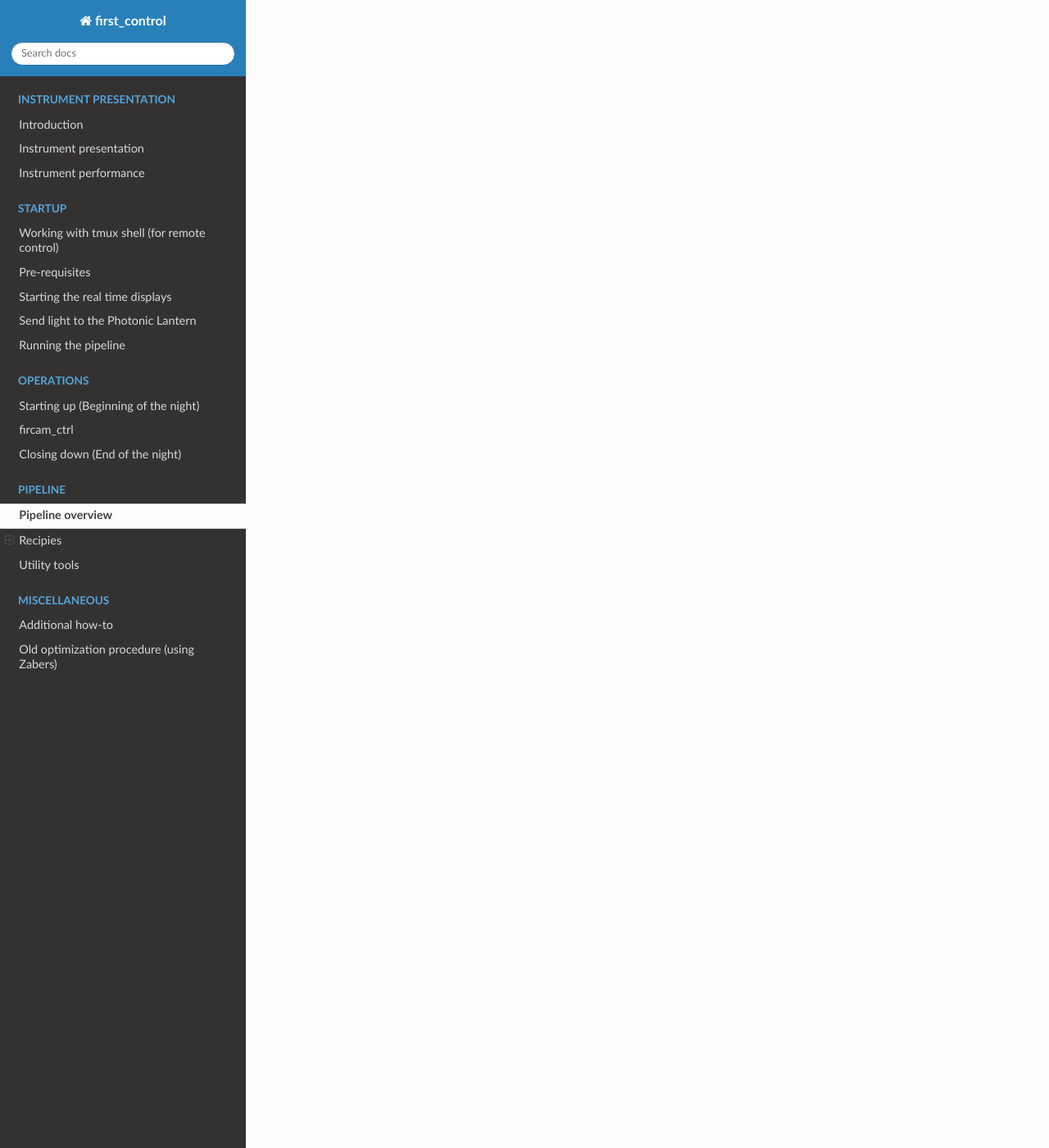
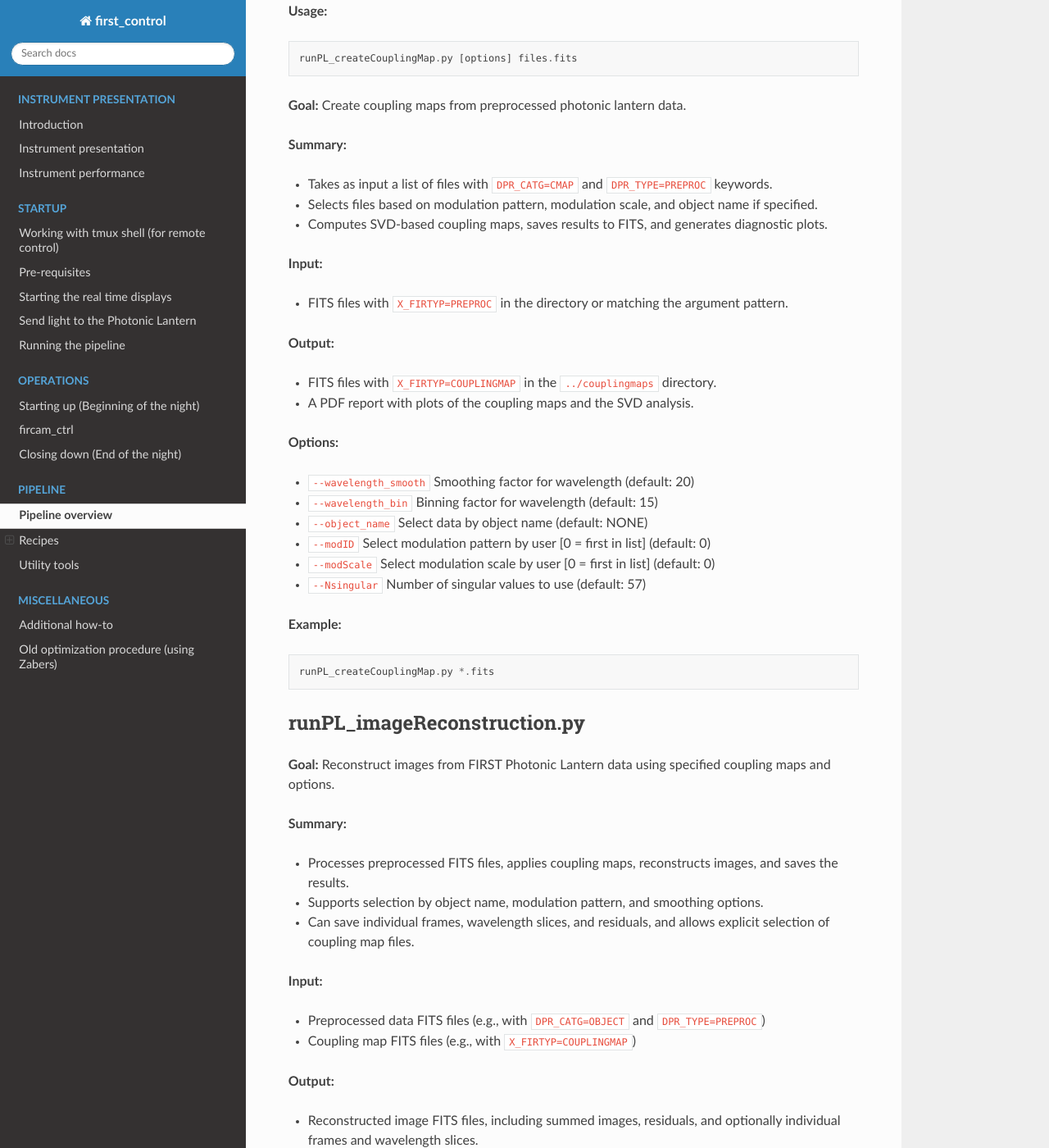
Before and after one commit to scexao-org/first_control, a Sphinx documentation site: the page built from source/recipies.md, in a window 1280 px wide and 1400 px high, scrolled down 3175 px. Shown: the whole window at 82% size. Built offline with Sphinx 7.4.7 and the Read the Docs theme 3.1.0, drawn with Linux system fonts in a browser that asks for light colours; some of the changed text lies outside the part shown.

Commit message:
UPdated pipeline description

````diff
--- a/source/recipies.md
+++ b/source/recipies.md
@@ -2,25 +2,158 @@
 
 ![](overview.png)
 
-# Recipies
+# Recipes
 
-## LP_createPixelMap.py
+## runPL_createPixelMap.py
 
- create a file “firstpl_PIXELS.fits” file from any directory of RAW data.Also create a png:
+**Usage:**
+```
+runPL_createPixelMap.py [options] [file_patterns]
+```
+**Goal:** Create the pixel map needed to preprocess the data.
+
+**Arguments:**
+- `file_patterns`: One or more glob patterns for FITS files (default: *.fits)
+
+**Input:**
+- FITS files with `X_FIRTYP=RAW` in the directory.
+
+**Output:**
+- A FITS file with the pixel map.
+- A PNG file with the pixel map visualization.
+
+**Options:**
+- `--pixel_min`         Minimum pixel value along wavelength axis (default: 20)
+- `--pixel_max`         Maximum pixel value along wavelength axis (default: 1600)
+- `--pixel_wide`        Window half width (default: 2; full width = 2*pixel_wide+1)
+- `--output_channels`   Number of output channels (default: 38)
+
+**Examples:**
+```
+runPL_createPixelMap.py --pixel_min=20 --pixel_max=1600 --pixel_wide=2 --output_channels=38 *.fits
+runPL_createPixelMap.py --pixel_min=50 --pixel_max=1500 --output_channels=32 data/*.fits
+```
 
 ## runPL_preprocess.py
 
-Cut the RAW data, output the data in the preproc directory, plus 2 plots
+**Usage:**
+```
+runPL_preprocess.py [options] [directory | files.fits]
+```
+**Goal:** Preprocess the data using the pixel map.
+
+**Input:**
+- FITS files with `X_FIRTYP=RAW` in the directory.
+- FITS files with `X_FIRTYP=PIXELMAP` in the directory.
+- The pixel map file is used to extract the data from the raw files and create new FITS files.
+
+**Output:**
+- FITS files with `X_FIRTYP=PREPROC` in the preproc directory.
+- Diagnostic figures saved in the preproc directory:
+    * Pixel map overlay on raw images.
+    * Centroid shift of the data in the pixel map as a function of time.
+- Pixel shift information is also stored in the FITS header (`QC_SHIFT`).
+
+**Options:**
+- `--pixel_map=FILE`   Specify which pixel map FITS file to use (default: auto-detect in directory)
+- `--loop=SECONDS`     Loop and check for new files every X seconds (default: 0, i.e., run once)
+
+**Examples:**
+```
+runPL_preprocess.py --pixel_map=/path/to/pixel_map.fits /path/to/directory
+runPL_preprocess.py /path/to/files*.fits
+```
+
+**Notes:**
+- The centroid shift figure is useful to check if the position of the pixels changed over time.
 
 ## runPL_createWavelengthMap.py
 
-create a wavelength map
+**Usage:**
+```
+runPL_createWavelengthMap.py [options]
+```
+**Goal:** Create a wavelength map from the provided FITS files.
 
+**Summary:**
+- Searches for FITS files with `X_FIRTYP=PREPROC` and `DATA-TYP=WAVE` keywords.
+- Finds corresponding dark files (`X_FIRTYP=PREPROC`, `DATA-TYP=DARK`).
+- Reads wave files, subtracts the median of the dark files.
+- Detects emission peaks and fits a polynomial to create a wavelength map.
+- The number of peaks (N) is determined by the number of wavelengths in `--wave_list`.
+- Saves the wavelength map as a FITS file in the output directory.
+- Generates and saves figures for visualization.
+- Output files are stored in an `output/wave` directory.
 
-## runPL_createCouplingMap.py:
+**Options:**
+- `--wave_list`   Comma-separated list of emission lines (default: [748.9, 743.9, 724.5, ...])
+- `--filelist`    Folder containing the preprocessed FITS files (default: .)
 
-create a fits files with the coupling map matrices
+**Example:**
+```
+runPL_createWavelengthMap.py --wave_list="[748.9, 743.9, 724.5, ...]"
+```
 
-## runPL_imageReconstrution.py
+## runPL_createCouplingMap.py
 
-create a 3D images for each datacube
+**Usage:**
+```
+runPL_createCouplingMap.py [options] files.fits
+```
+**Goal:** Create coupling maps from preprocessed photonic lantern data.
+
+**Summary:**
+- Takes as input a list of files with `DPR_CATG=CMAP` and `DPR_TYPE=PREPROC` keywords.
+- Selects files based on modulation pattern, modulation scale, and object name if specified.
+- Computes SVD-based coupling maps, saves results to FITS, and generates diagnostic plots.
+
+**Input:**
+- FITS files with `X_FIRTYP=PREPROC` in the directory or matching the argument pattern.
+
+**Output:**
+- FITS files with `X_FIRTYP=COUPLINGMAP` in the `../couplingmaps` directory.
+- A PDF report with plots of the coupling maps and the SVD analysis.
+
+**Options:**
+- `--wavelength_smooth`  Smoothing factor for wavelength (default: 20)
+- `--wavelength_bin`     Binning factor for wavelength (default: 15)
+- `--object_name`        Select data by object name (default: NONE)
+- `--modID`              Select modulation pattern by user [0 = first in list] (default: 0)
+- `--modScale`           Select modulation scale by user [0 = first in list] (default: 0)
+- `--Nsingular`          Number of singular values to use (default: 57)
+
+**Example:**
+```
+runPL_createCouplingMap.py *.fits
+```
+
+## runPL_imageReconstruction.py
+
+**Goal:**
+Reconstruct images from FIRST Photonic Lantern data using specified coupling maps and options.
+
+**Summary:**
+- Processes preprocessed FITS files, applies coupling maps, reconstructs images, and saves the results.
+- Supports selection by object name, modulation pattern, and smoothing options.
+- Can save individual frames, wavelength slices, and residuals, and allows explicit selection of coupling map files.
+
+**Input:**
+- Preprocessed data FITS files (e.g., with `DPR_CATG=OBJECT` and `DPR_TYPE=PREPROC`)
+- Coupling map FITS files (e.g., with `X_FIRTYP=COUPLINGMAP`)
+
+**Output:**
+- Reconstructed image FITS files, including summed images, residuals, and optionally individual frames and wavelength slices.
+
+**Options:**
+- `--object_name <str>`           Select data by object name (default: NONE)
+- `--modID <int>`                 Select modulation pattern by user [0 = first in list] (default: 0)
+- `--modScale <int>`              Select modulation scale by user [0 = first in list] (default: 0)
+- `--coupling_map <str>`          Select which coupling map file to use (default: the one in the directory)
+- `--wavelength_smooth <int>`     Smoothing factor for wavelength (default: 1)
+- `--save_individual_frames`      Save individual frames (default: True)
+- `--save_individual_wavelength`  Save individual wavelength slices (default: False)
+
+**Example:**
+```
+python runPL_imageReconstruction.py --object_name=HIP81126 --modID=1 --coupling_map=path/to/couplingmap.fits *.fits
+```
````
